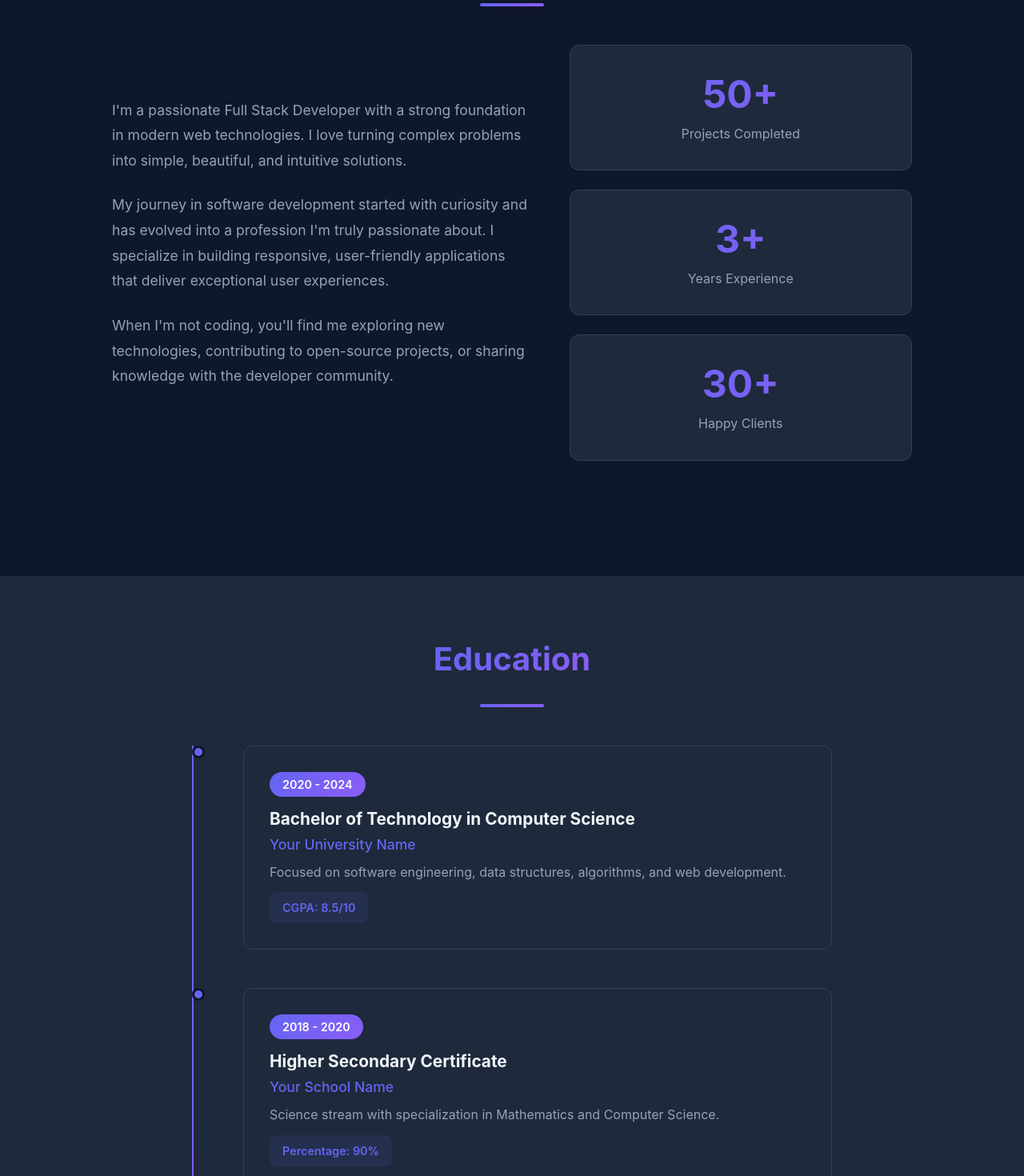
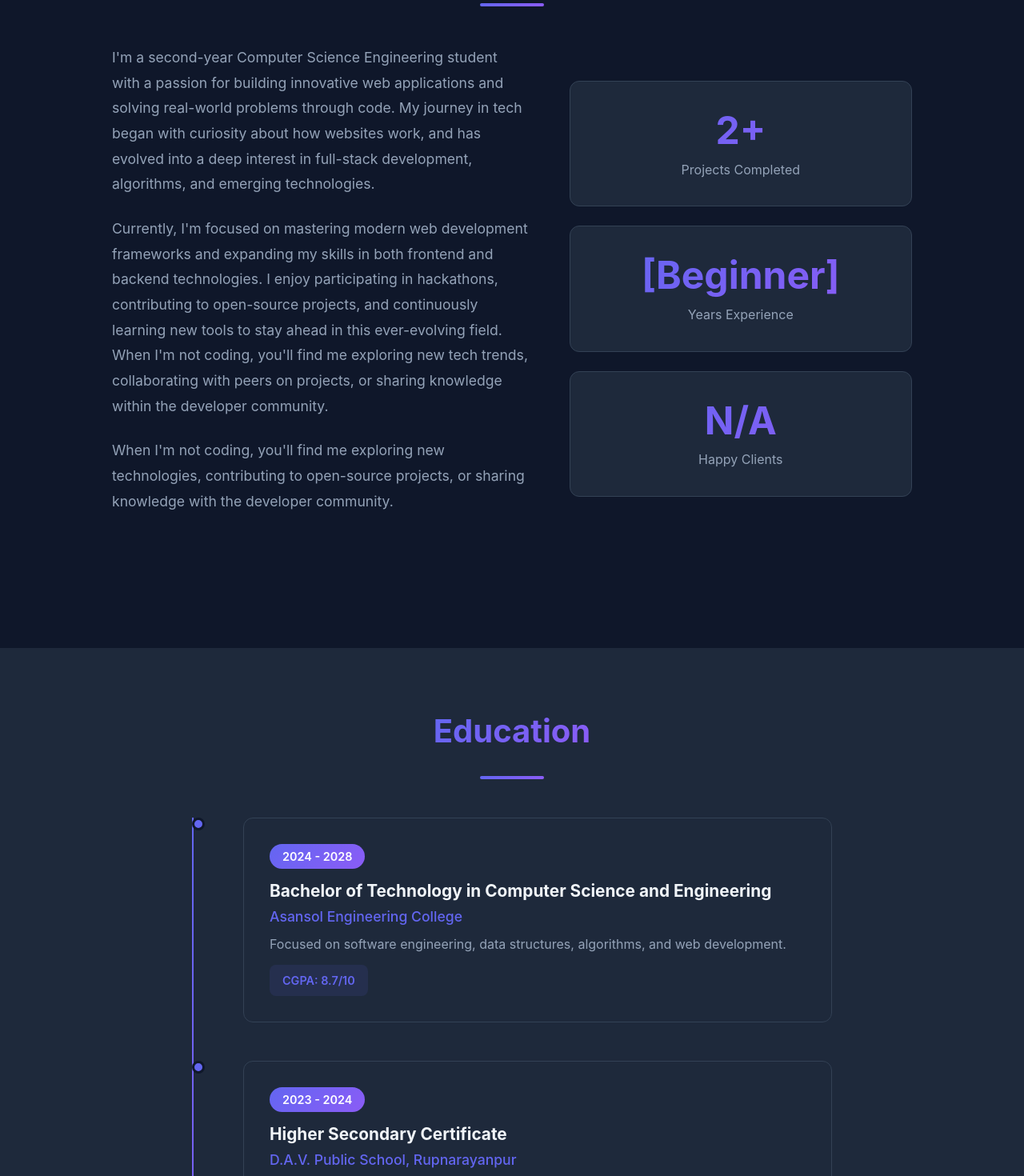
Before and after one commit to AtanuHacks/Testfolio, a React app in the folder frontend/: page / in a window 1280 px wide. Shown: the part 1020-2490 px from the top of the page at 80% size. Built offline with nearby package versions, Linux system fonts and the light colour scheme; no server answers; the HTML template or start-up script is replaced by a standard one.

Commit message:
FINALISED WITH MINOR BACKEND CONNECTIVITY FIXES

```diff
--- a/frontend/src/components/About.jsx
+++ b/frontend/src/components/About.jsx
@@ -55,14 +55,10 @@ function About() {
         <div className="about-content">
           <div className="about-text">
             <p>
-              I'm a passionate Full Stack Developer with a strong foundation in modern
-              web technologies. I love turning complex problems into simple, beautiful,
-              and intuitive solutions.
+              I'm a second-year Computer Science Engineering student with a passion for building innovative web applications and solving real-world problems through code. My journey in tech began with curiosity about how websites work, and has evolved into a deep interest in full-stack development, algorithms, and emerging technologies.
             </p>
             <p>
-              My journey in software development started with curiosity and has evolved
-              into a profession I'm truly passionate about. I specialize in building
-              responsive, user-friendly applications that deliver exceptional user experiences.
+              Currently, I'm focused on mastering modern web development frameworks and expanding my skills in both frontend and backend technologies. I enjoy participating in hackathons, contributing to open-source projects, and continuously learning new tools to stay ahead in this ever-evolving field. When I'm not coding, you'll find me exploring new tech trends, collaborating with peers on projects, or sharing knowledge within the developer community.
             </p>
             <p>
               When I'm not coding, you'll find me exploring new technologies, contributing
@@ -72,15 +68,15 @@ function About() {
 
           <div className="about-stats-grid">
             <div className="stat-card card about-stats">
-              <h3 className="text-gradient">50+</h3>
+              <h3 className="text-gradient">2+</h3>
               <p>Projects Completed</p>
             </div>
             <div className="stat-card card about-stats">
-              <h3 className="text-gradient">3+</h3>
+              <h3 className="text-gradient">[Beginner]</h3>
               <p>Years Experience</p>
             </div>
             <div className="stat-card card about-stats">
-              <h3 className="text-gradient">30+</h3>
+              <h3 className="text-gradient">N/A</h3>
               <p>Happy Clients</p>
             </div>
           </div>
--- a/frontend/src/components/Contact.jsx
+++ b/frontend/src/components/Contact.jsx
@@ -140,7 +140,7 @@ function Contact() {
             <div className="info-card card">
               <div className="info-icon">📧</div>
               <h4>Email</h4>
-              <p>your.email@example.com</p>
+              <p>atanu6939@gmail.com</p>
             </div>
 
             <div className="info-card card">
@@ -156,13 +156,13 @@ function Contact() {
             </div>
 
             <div className="social-links">
-              <a href="https://github.com/yourusername" target="_blank" rel="noopener noreferrer" className="social-link">
+              <a href="https://github.com/AtanuHacks" target="_blank" rel="noopener noreferrer" className="social-link">
                 GitHub
               </a>
-              <a href="https://linkedin.com/in/yourprofile" target="_blank" rel="noopener noreferrer" className="social-link">
+              <a href="https://www.linkedin.com/in/atanu-bose-51869734a" target="_blank" rel="noopener noreferrer" className="social-link">
                 LinkedIn
               </a>
-              <a href="https://twitter.com/yourusername" target="_blank" rel="noopener noreferrer" className="social-link">
+              <a href="https://x.com/X_Atanu_?t=Mf5wtPAujn5D_S-PwGfRSQ&s=09" target="_blank" rel="noopener noreferrer" className="social-link">
                 Twitter
               </a>
             </div>
--- a/frontend/src/components/Education.jsx
+++ b/frontend/src/components/Education.jsx
@@ -27,25 +27,25 @@ function Education() {
 
   const educationData = [
     {
-      degree: "Bachelor of Technology in Computer Science",
-      institution: "Your University Name",
-      year: "2020 - 2024",
+      degree: "Bachelor of Technology in Computer Science and Engineering",
+      institution: "Asansol Engineering College",
+      year: "2024 - 2028",
       description: "Focused on software engineering, data structures, algorithms, and web development.",
-      grade: "CGPA: 8.5/10"
+      grade: "CGPA: 8.7/10"
     },
     {
       degree: "Higher Secondary Certificate",
-      institution: "Your School Name",
-      year: "2018 - 2020",
-      description: "Science stream with specialization in Mathematics and Computer Science.",
-      grade: "Percentage: 90%"
+      institution: "D.A.V. Public School, Rupnarayanpur",
+      year: "2023 - 2024",
+      description: "PCM with Computer Science.",
+      grade: "Percentage: 93.4%"
     },
     {
       degree: "Secondary School Certificate",
-      institution: "Your School Name",
-      year: "2017 - 2018",
+      institution: "D.A.V. Public School, Rupnarayanpur",
+      year: "2021 - 2022",
       description: "Completed secondary education with distinction.",
-      grade: "Percentage: 88%"
+      grade: "Percentage: 95.4%"
     }
   ];
 
--- a/frontend/src/components/Footer.jsx
+++ b/frontend/src/components/Footer.jsx
@@ -54,7 +54,7 @@ function Footer() {
           <div className="footer-section">
             <h4>Contact Info</h4>
             <div className="footer-contact">
-              <p>📧 your.email@example.com</p>
+              <p>📧 atanu6939@gmail.com</p>
               <p>📱 +91 1234567890</p>
               <p>📍 Kolkata, West Bengal, India</p>
             </div>
--- a/frontend/src/components/Hero.jsx
+++ b/frontend/src/components/Hero.jsx
@@ -61,9 +61,9 @@ function Hero() {
         <div className="hero-text" ref={textRef}>
           <p className="hero-subtitle">Hi, I'm</p>
           <h1 className="hero-title">
-            <span className="text-gradient">Your Name</span>
+            <span className="text-gradient">Atanu Bose</span>
           </h1>
-          <h2 className="hero-role">Full Stack Developer</h2>
+          <h2 className="hero-role">CSE Undergrad</h2>
           <p className="hero-description">
             I build exceptional digital experiences that combine beautiful design
             with powerful functionality. Passionate about creating solutions that
--- a/frontend/src/styles/messages.css
+++ b/frontend/src/styles/messages.css
@@ -10,7 +10,7 @@
 
 .messages-grid {
   display: grid;
-  grid-template-columns: repeat(auto-fill, minmax(350px, 1fr));
+  grid-template-columns: repeat(auto-fill, minmax(450px, 1fr));
   gap: 2rem;
   margin-top: 2rem;
 }
@@ -51,9 +51,15 @@
   display: flex;
   justify-content: space-between;
   align-items: flex-start;
+  gap: 2rem;
   margin-bottom: 1rem;
   padding-bottom: 1rem;
   border-bottom: 1px solid var(--border-color);
+}
+
+.message-sender {
+  flex: 1;
+  min-width: 0;
 }
 
 .message-sender h4 {
@@ -67,11 +73,15 @@
   font-size: 0.9rem;
   font-family: 'Courier New', monospace;
   margin: 0;
+  word-break: break-all;
 }
 
 .message-date {
   color: var(--text-secondary);
-  font-size: 0.85rem;
+  font-size: 0.8rem;
+  line-height: 1.3;
+  text-align: right;
+  flex-shrink: 0;
   white-space: nowrap;
 }
 
@@ -86,6 +96,7 @@
   color: var(--text-secondary);
   line-height: 1.6;
   margin: 0;
+  word-break: break-word;
 }
 
 .error-message {
@@ -128,5 +139,7 @@
 
   .message-date {
     align-self: flex-start;
+    text-align: left;
+    max-width: 100%;
   }
 }
```
